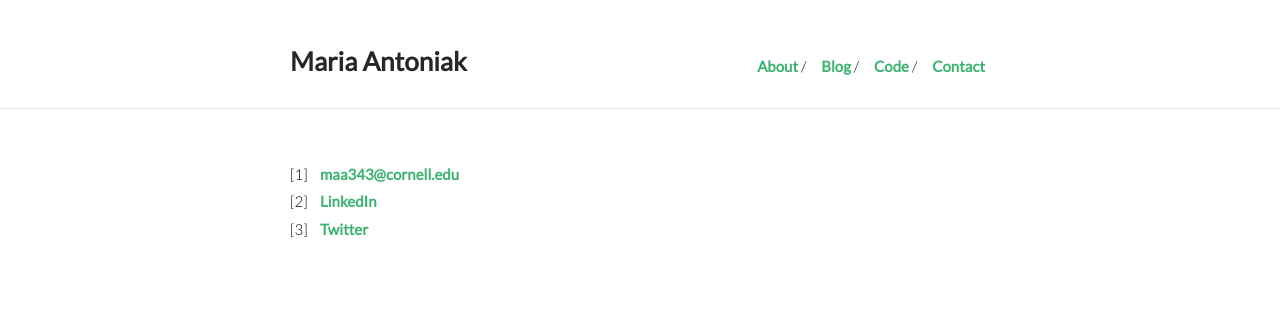
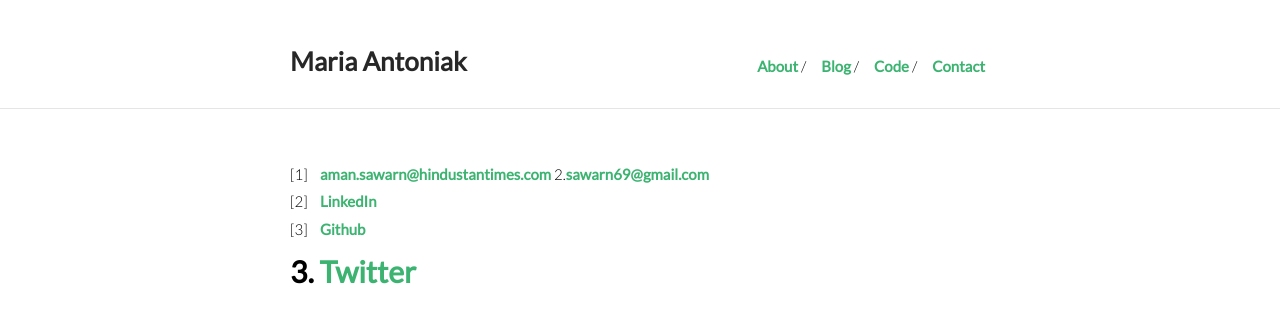
Before and after one commit to aman-sawarn/aman-sawarn.github.io, a Jekyll site: the page built from contact.md, in a window 1280 px wide. Shown: the top 323 px of the page. Built offline with Jekyll 4.4.1, drawn with Linux system fonts in a browser that asks for light colours.

Commit message:
Update contact.md

```diff
--- a/contact.md
+++ b/contact.md
@@ -5,8 +5,11 @@ is_contact: true
 
 <br>
 
-1. [maa343@cornell.edu](mailto:maa343@cornell.edu)
-2. [LinkedIn](https://www.linkedin.com/in/mariaantoniak)
-3. [Twitter](https://twitter.com/maria_antoniak)
+1. [aman.sawarn@hindustantimes.com](mailto:aman.sawarn@hindustantimes.com)
+2.[sawarn69@gmail.com](mailto:sawarn69@gmail.com)
+3. [LinkedIn](https://www.linkedin.com/in/aman-s-32494b80/)
+4. [Github](https://www.github.com/aman-sawarn)
+
+# 3. [Twitter](https://twitter.com/maria_antoniak)
 
 <br>
```
